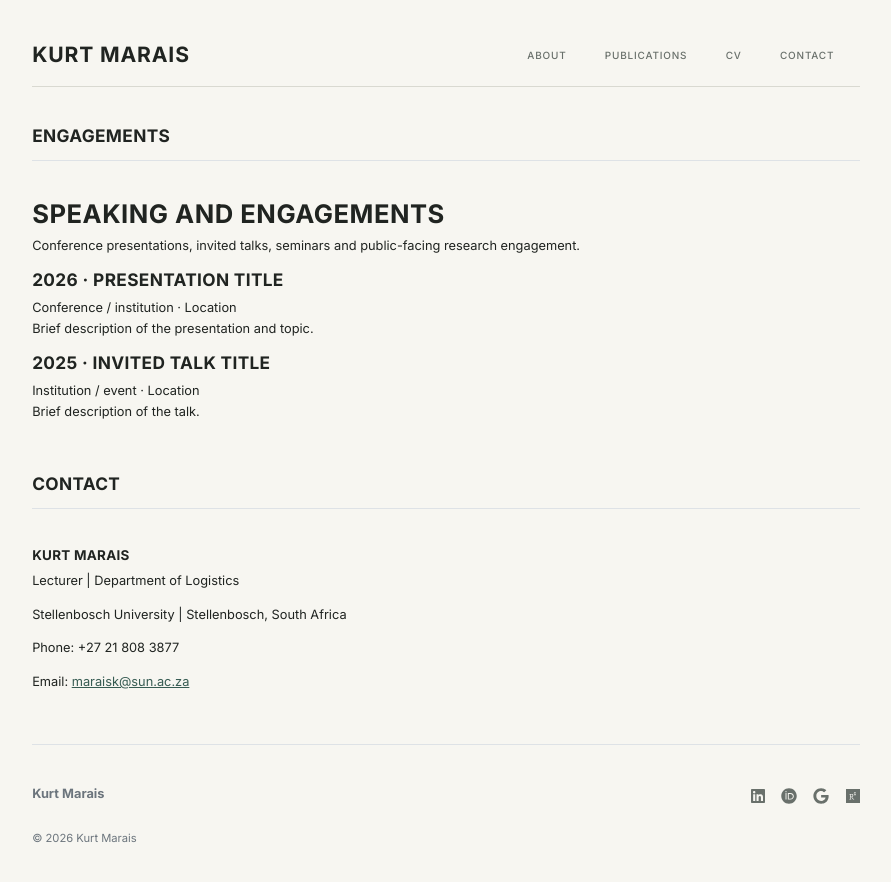
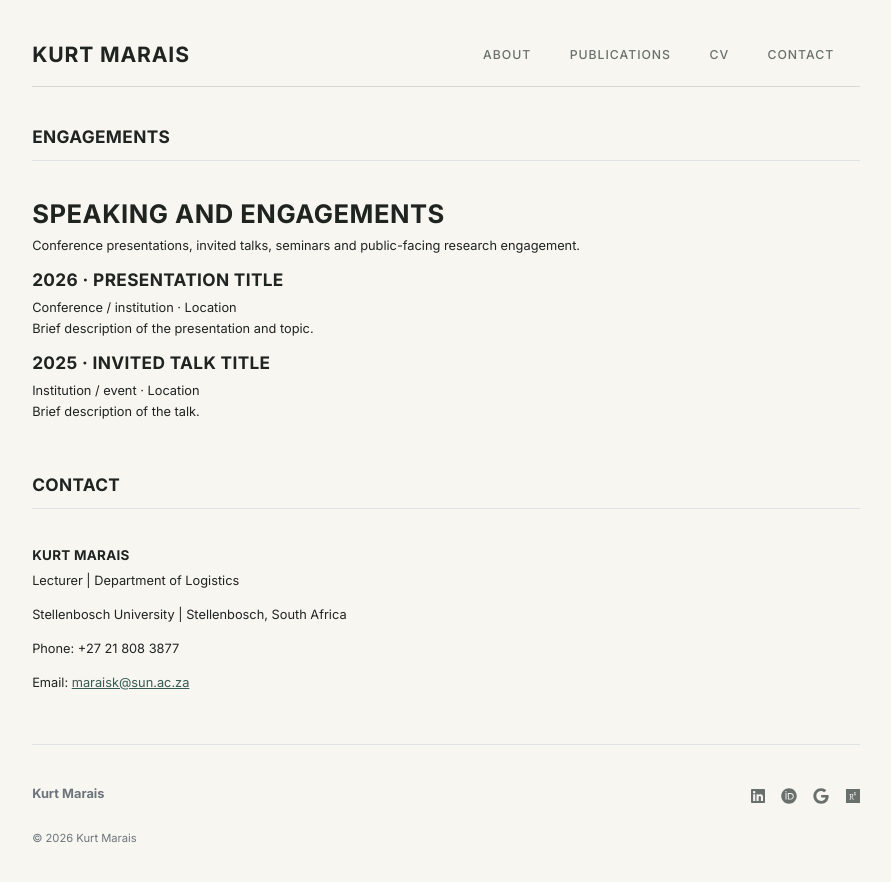
Before and after one commit to kurtmarais/kurtmarais.github.io, a Jekyll site: the page built from engagements.md, in a window 1280 px wide. Shown: the top 882 px of the page, without its empty margins (194-1085 px from the left). Built offline with Jekyll 4.4.1, drawn with Linux system fonts in a browser that asks for light colours.

Commit message:
Update main.scss

```diff
--- a/_sass/main.scss
+++ b/_sass/main.scss
@@ -58,7 +58,7 @@ a { color:$linkColor; }
 .nav-link {
   color: #69706b;
   font-family: $bodyFont;
-  font-size: 0.78rem;
+  font-size: 0.96rem;
   font-weight: 500;
   text-transform: uppercase;
   letter-spacing: 0.08em;
```
